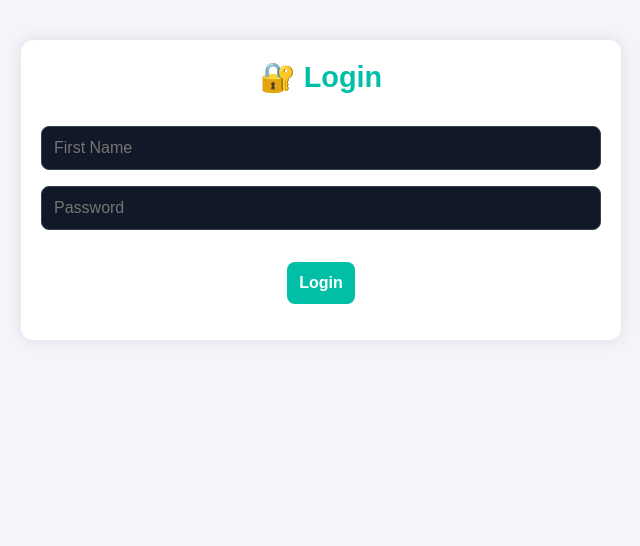
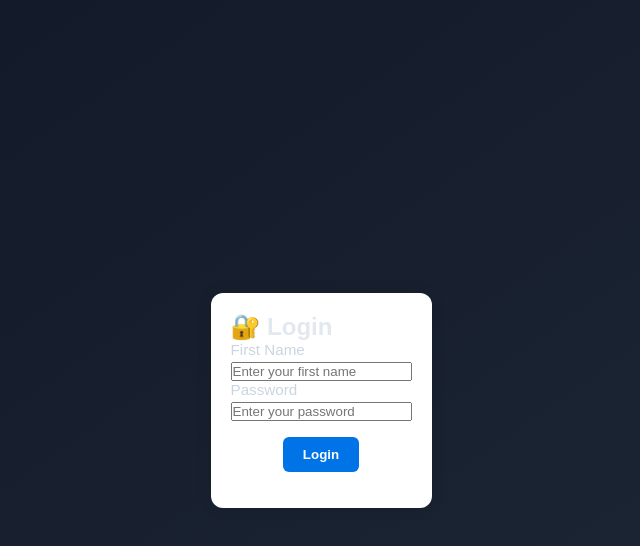
Before and after one commit to zoyajaved/btc-predict-dashboard, a React (Create React App) app: page /login in a window 1280 px wide. Shown: the top 546 px of the page, without its empty margins (319-959 px from the left). Built offline with nearby package versions, Linux system fonts and the light colour scheme; no server answers.

Commit message:
Style Login page to match modern design with centered layout and labels

```diff
--- a/src/components/Login.js
+++ b/src/components/Login.js
@@ -2,7 +2,7 @@ import React, { useState } from "react";
 import { auth, db } from "../firebase";
 import { signInWithEmailAndPassword } from "firebase/auth";
 import { collection, getDocs, query, where } from "firebase/firestore";
-import "../styles/AuthForm.css"; // ✅ Import the CSS
+import "../styles/AuthForm.css"; // ✅ Modern styling
 
 function Login({ onLogin }) {
   const [name, setName] = useState("");
@@ -12,7 +12,6 @@ function Login({ onLogin }) {
     e.preventDefault();
 
     try {
-      // 🔍 Query Firestore for the user with the given first name
       const q = query(collection(db, "users"), where("firstName", "==", name));
       const snapshot = await getDocs(q);
 
@@ -30,24 +29,32 @@ function Login({ onLogin }) {
   };
 
   return (
+    <div className="auth-wrapper">
       <form className="auth-container" onSubmit={handleSubmit}>
         <h2>🔐 Login</h2>
+        <div className="input-group">
+          <label>First Name</label>
           <input
             type="text"
             value={name}
             onChange={(e) => setName(e.target.value)}
-        placeholder="First Name"
+            placeholder="Enter your first name"
             required
           />
+        </div>
+        <div className="input-group">
+          <label>Password</label>
           <input
             type="password"
             value={pass}
             onChange={(e) => setPass(e.target.value)}
-        placeholder="Password"
+            placeholder="Enter your password"
             required
           />
+        </div>
         <button type="submit">Login</button>
       </form>
+    </div>
   );
 }
 
--- a/src/styles/AuthForm.css
+++ b/src/styles/AuthForm.css
@@ -1,52 +1,18 @@
-/* AuthForm.css - Stylish dark-themed login/register form */
+.auth-wrapper {
+  display: flex;
+  justify-content: center;
+  align-items: center;
+  height: 100vh;
+  background: linear-gradient(145deg, #111827, #1f2937);
+}
 
-.auth-container {
-  background: #1f2937; /* Dark slate background */
-  color: #e5e7eb; /* Light text */
-  max-width: 400px;
-  margin: 60px auto;
-  padding: 2rem;
-  border-radius: 1rem;
-  box-shadow: 0 0 30px rgba(0, 191, 166, 0.3);
+.input-group {
   display: flex;
   flex-direction: column;
-  gap: 1rem;
 }
 
-.auth-container h2 {
-  text-align: center;
-  font-size: 1.8rem;
-  color: #00bfa6;
-  margin-bottom: 1rem;
+.input-group label {
+  color: #cbd5e1;
+  margin-bottom: 0.25rem;
+  font-size: 0.95rem;
 }
-
-.auth-container input {
-  padding: 0.75rem;
-  border: 1px solid #374151;
-  border-radius: 0.5rem;
-  background: #111827;
-  color: #e5e7eb;
-  font-size: 1rem;
-  outline: none;
-  transition: border 0.3s;
-}
-
-.auth-container input:focus {
-  border-color: #00bfa6;
-}
-
-.auth-container button {
-  background: #00bfa6;
-  color: #fff;
-  border: none;
-  padding: 0.75rem;
-  font-size: 1rem;
-  font-weight: bold;
-  border-radius: 0.5rem;
-  cursor: pointer;
-  transition: background 0.3s;
-}
-
-.auth-container button:hover {
-  background: #019e8f;
-}
```
Lines whose indentation alone changed are shown as unchanged.
